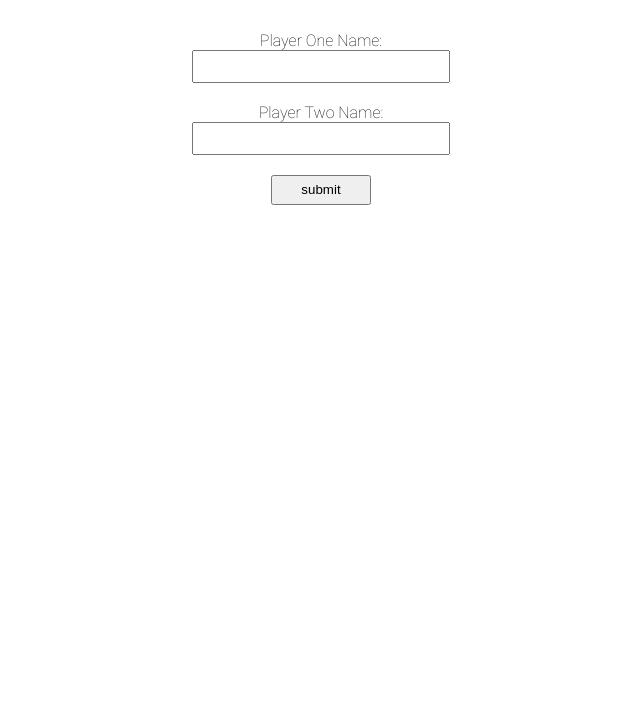
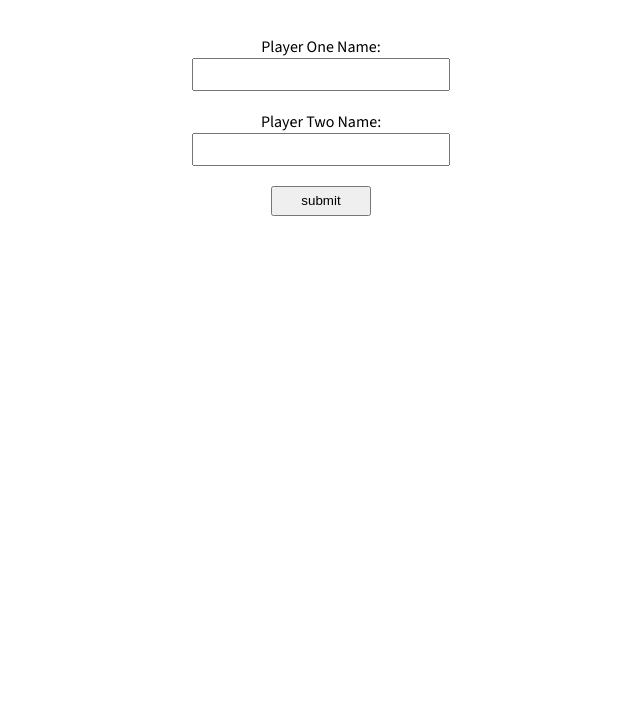
Before and after one commit to ImExtraPolite3/tic-tac-toe, a plain HTML site: page index.html in a window 1280 px wide. Shown: the part 83-800 px from the top of the page, without its empty margins (319-959 px from the left). Drawn offline with Linux system fonts and the light colour scheme.

Commit message:
add new font

```diff
--- a/style.css
+++ b/style.css
@@ -1,10 +1,10 @@
 @font-face {
-  font-family: 'roboto';
-  src: url(fonts/Roboto-Thin.ttf);
+  font-family: 'Source Sans 3';
+  src: url(fonts/SourceSans3-Regular.ttf);
 }
 
 body {
-  font-family: 'roboto';
+  font-family: 'Source Sans 3';
 }
 
 h1 {
@@ -21,7 +21,7 @@ h1 {
   border: solid;
   height: 150px;
   text-align: center;
-  font-size: 8.5rem;
+  font-size: 6.5rem;
 }
 
 .after-game {
```
Also changed, not shown: fonts/SourceSans3-Regular.ttf (added).
